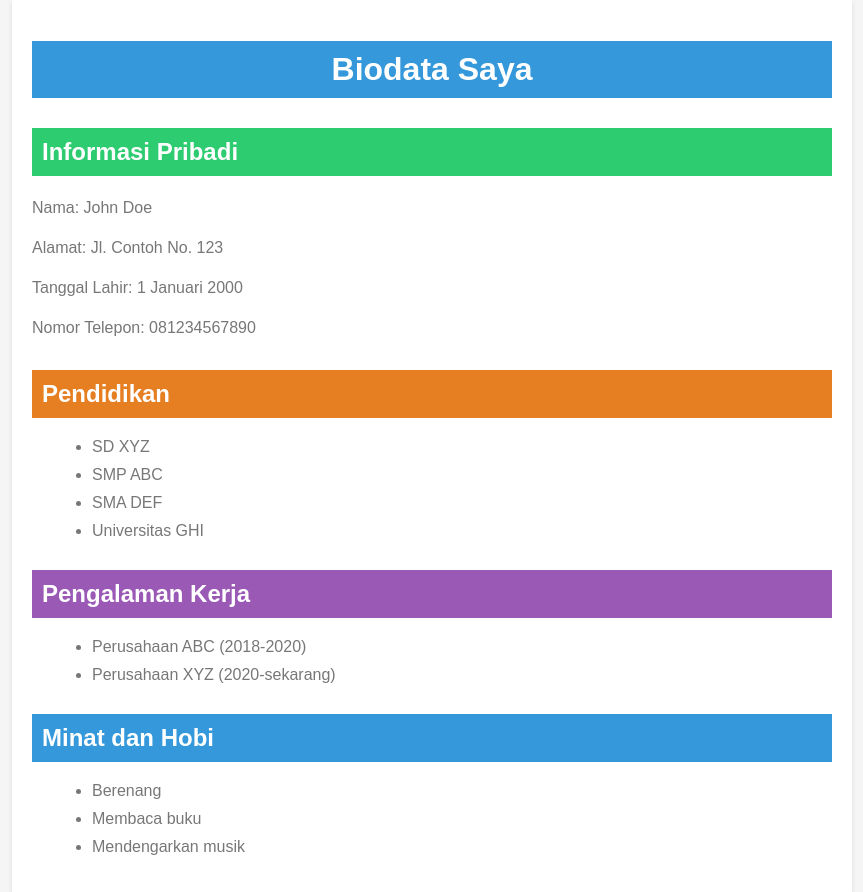
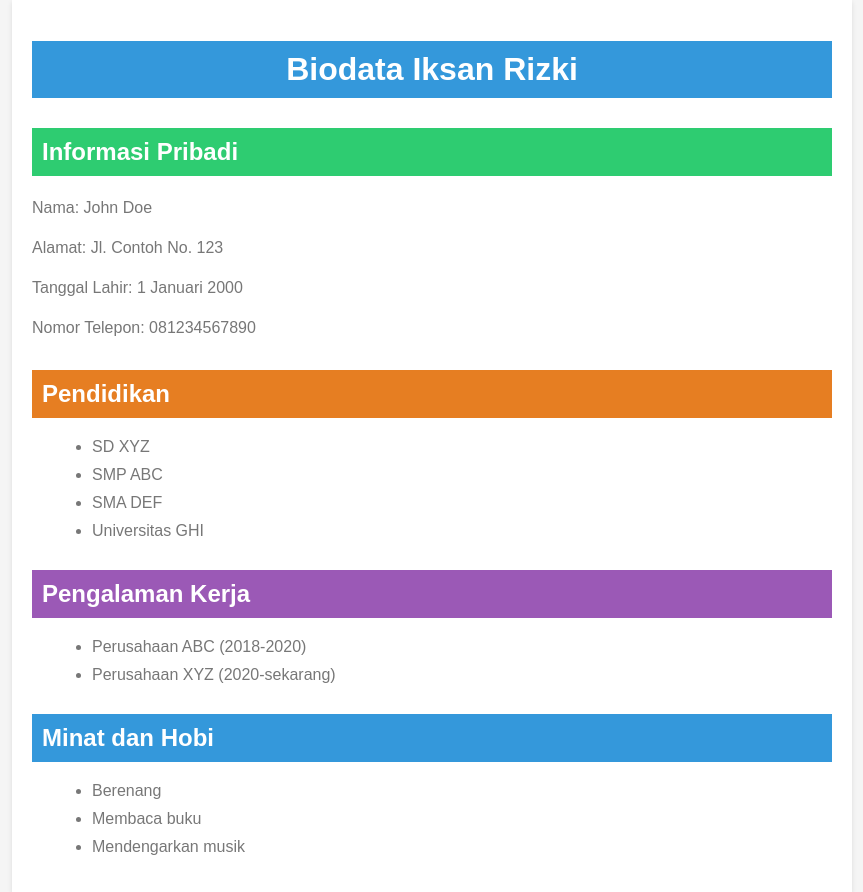
Before and after one commit to Iksanrizki/Iksan, a plain HTML site: page index.html in a window 1280 px wide. Shown: the whole page, without its empty margins (208-1071 px from the left). Drawn offline with Linux system fonts and the light colour scheme.

Commit message:
Update index.html

```diff
--- a/index.html
+++ b/index.html
@@ -1,7 +1,7 @@
 <!DOCTYPE html>
 <html>
 <head>
-<title>Biodata Iksan</title>
+<title>Biodata Iksan Rizki</title>
 <style>
 body {
 font-family: Arial, sans-serif;
@@ -76,7 +76,7 @@ margin-bottom: 20px;
 </head>
 <body>
 <div class="container">
-<h1 class="bg-blue">Biodata Saya</h1>
+<h1 class="bg-blue">Biodata Iksan Rizki</h1>
 
 <h2 class="bg-green">Informasi Pribadi</h2>
 <p>Nama: John Doe</p>
```
